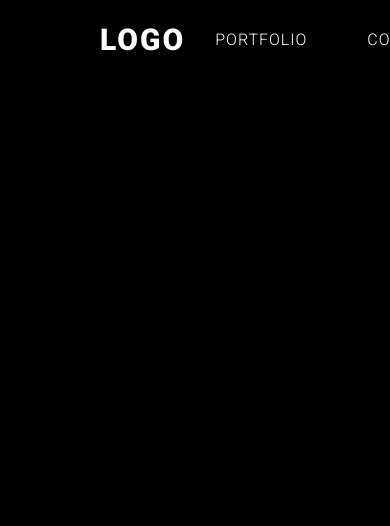
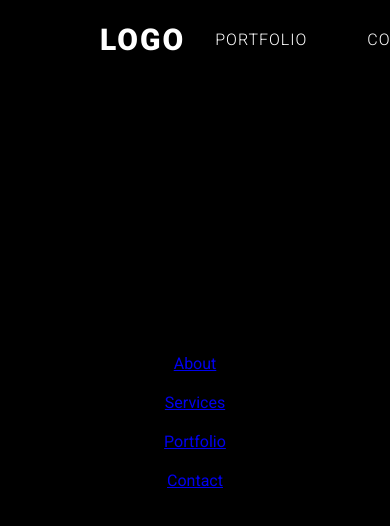
Before and after one commit to chinthanipiumi2001/Landing-page-, a plain HTML site: page index.html in a window 390 px wide. Shown: the top 526 px of the page. Drawn offline with nearby package versions, Linux system fonts and the light colour scheme.

Commit message:
add nav mobile

```diff
--- a/css/style.css
+++ b/css/style.css
@@ -80,3 +80,26 @@ header{
 .nav li a:hover{
     color: var(--primary);
 }
+
+/* Nav Mobile */
+.nav-mobile{
+    position: absolute;
+    top: 0;
+    left: 0;
+    width: 100%;
+    height: 100%;
+    background: rgba(0, 0, 0, 0.4);
+    backdrop-filter: blur(20px);
+    display: flex;
+    flex-direction: column;
+    justify-content: center;
+    align-items: center;
+    transition: 0.5s;
+    z-index: 990;
+    gap: 20px;
+}
+
+.nav-mobile li {
+    position: relative;
+
+}
--- a/index.html
+++ b/index.html
@@ -22,7 +22,10 @@
             </div>
         </header>
         <ul class="nav-mobile">
-
+            <li><a href="#">About</a></li>
+            <li><a href="#">Services</a></li>
+            <li><a href="#">Portfolio</a></li>
+            <li><a href="#">Contact</a></li>
         </ul>
         <script src="./js/main.js"></script>
     </body>
```
